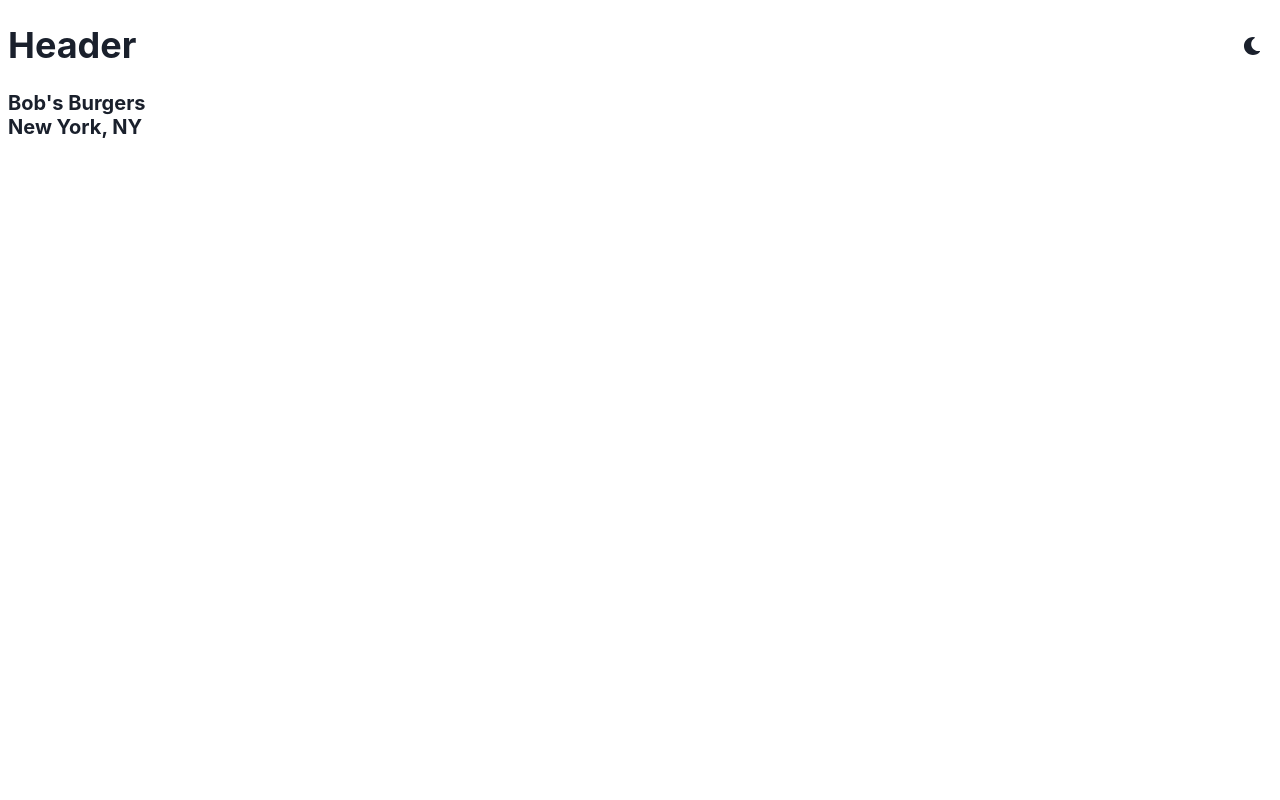
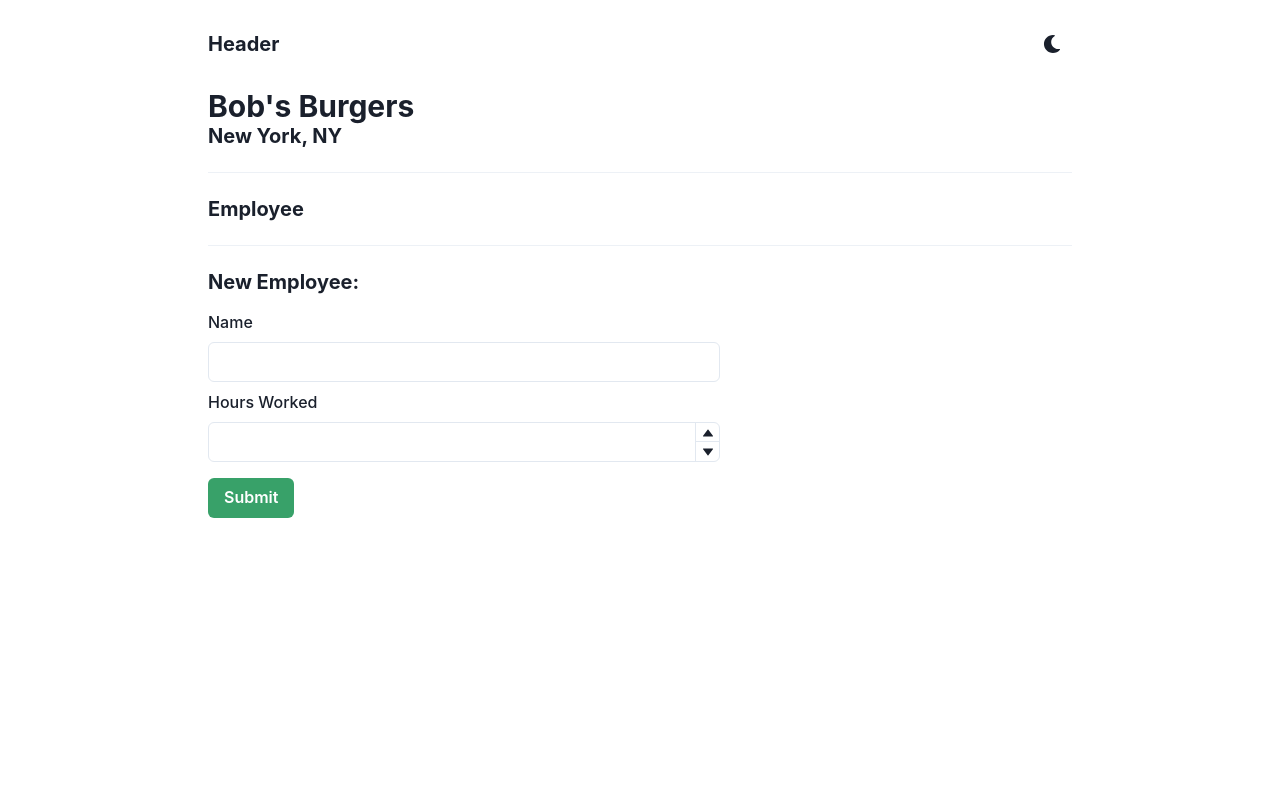
Before and after one commit to hydego17/mobx-react-ts, a React (Create React App) app: page / in a window 1280 px wide. Shown: the top 800 px of the page. Built offline with nearby package versions, Linux system fonts and the light colour scheme.

Commit message:
new Employee input & display

```diff
--- /dev/null
+++ b/src/components/Employee.tsx
@@ -0,0 +1,30 @@
+import React, { Component } from 'react';
+import { observer } from 'mobx-react';
+import { Box, Text } from '@chakra-ui/react';
+
+import { Employee } from '../mst';
+
+interface EmployeeComponentProps {
+  employee: Employee;
+}
+interface EmployeeComponentState {}
+
+@observer
+class EmployeeComponent extends Component<
+  EmployeeComponentProps,
+  EmployeeComponentState
+> {
+  state = {};
+
+  render() {
+    const { name, hoursWorked } = this.props.employee;
+    return (
+      <Box pt={4}>
+        <Text>Name: {name} </Text>
+        <Text>Hours Worked: {hoursWorked} </Text>
+      </Box>
+    );
+  }
+}
+
+export { EmployeeComponent };
--- a/src/components/Employer.tsx
+++ b/src/components/Employer.tsx
@@ -1,13 +1,32 @@
 import React, { Component } from 'react';
 import { inject, observer } from 'mobx-react';
 
-import { Box, Heading } from '@chakra-ui/react';
+import {
+  Box,
+  Heading,
+  FormControl,
+  FormLabel,
+  FormErrorMessage,
+  FormHelperText,
+  NumberInput,
+  NumberInputField,
+  NumberInputStepper,
+  NumberIncrementStepper,
+  NumberDecrementStepper,
+  Input,
+  Divider,
+  Button,
+} from '@chakra-ui/react';
 import { Root } from '../mst';
+import { EmployeeComponent } from './Employee';
 
 interface EmployerComponentProps {
   rootTree?: Root;
 }
-interface EmployerComponentState {}
+interface EmployerComponentState {
+  employeeName: string;
+  hoursWorked: string;
+}
 
 @inject('rootTree')
 @observer
@@ -17,21 +36,89 @@ class EmployerComponent extends Component<
 > {
   constructor(props: EmployerComponentProps) {
     super(props);
-    this.state = {};
+    this.state = {
+      employeeName: '',
+      hoursWorked: '',
+    };
   }
 
-  render() {
+  changeEmployeeName = (e: any) => {
+    const employeeName = e.target.value;
+    this.setState({ employeeName });
+  };
+
+  changeHoursWorked = (value: string) => {
+    this.setState({ hoursWorked: value });
+  };
+
+  onSubmit = (e: any) => {
+    e.preventDefault();
+
+    const { employeeName, hoursWorked } = this.state;
     const { rootTree } = this.props;
 
     if (!rootTree) return null;
+
+    rootTree.employer.newEmployee(employeeName, Number(hoursWorked));
+  };
+
+  render() {
+    const { employeeName, hoursWorked } = this.state;
+    const { rootTree } = this.props;
+
+    if (!rootTree) return null;
+
     const {
-      employer: { name, location },
+      employer: { name, location, employees },
     } = rootTree;
 
     return (
       <Box>
-        <Heading size="md">{name}</Heading>
+        <Heading size="lg">{name}</Heading>
         <Heading size="md">{location}</Heading>
+
+        <Divider my={6} />
+
+        <Heading size="md">Employee</Heading>
+
+        {employees.map((employee) => (
+          <EmployeeComponent key={employee.id} employee={employee} />
+        ))}
+
+        <Divider my={6} />
+
+        <Heading size="md">New Employee:</Heading>
+
+        <Box as="form" maxW="lg" py={4} onSubmit={this.onSubmit}>
+          <FormControl pb={2} id="name">
+            <FormLabel>Name</FormLabel>
+            <Input
+              type="text"
+              value={employeeName}
+              onChange={this.changeEmployeeName}
+            />
+          </FormControl>
+
+          <FormControl pb={2} id="hoursWoked">
+            <FormLabel>Hours Worked</FormLabel>
+            <NumberInput
+              value={hoursWorked}
+              onChange={this.changeHoursWorked}
+              max={50}
+              min={0}
+            >
+              <NumberInputField />
+              <NumberInputStepper>
+                <NumberIncrementStepper />
+                <NumberDecrementStepper />
+              </NumberInputStepper>
+            </NumberInput>
+          </FormControl>
+
+          <Button type="submit" colorScheme="green" my={2}>
+            Submit
+          </Button>
+        </Box>
       </Box>
     );
   }
--- a/src/components/Layout/Footer.tsx
+++ b/src/components/Layout/Footer.tsx
@@ -6,7 +6,7 @@ interface FooterProps {}
 export const Footer = (props: FooterProps) => {
   return (
     <Flex as="footer" py={6} justify="center">
-      <Heading> Footer </Heading>
+      <Heading size="md"> Footer </Heading>
     </Flex>
   );
 };
--- a/src/components/Layout/Header.tsx
+++ b/src/components/Layout/Header.tsx
@@ -1,14 +1,18 @@
 import React from 'react';
-import { Flex, Heading } from '@chakra-ui/react';
+import { Container, Box, Flex, Heading } from '@chakra-ui/react';
 import { ColorModeSwitcher } from '../../ColorModeSwitcher';
 
 interface HeaderProps {}
 
 export const Header = (props: HeaderProps) => {
   return (
-    <Flex as="header" justify="space-between" align="center" py={6} px={2}>
-      <Heading> Header </Heading>
-      <ColorModeSwitcher />
-    </Flex>
+    <Box as="header" py={6}>
+      <Container maxW="4xl" px={4}>
+        <Flex justify="space-between" align="center">
+          <Heading size="md"> Header </Heading>
+          <ColorModeSwitcher />
+        </Flex>
+      </Container>
+    </Box>
   );
 };
--- a/src/components/Layout/index.tsx
+++ b/src/components/Layout/index.tsx
@@ -1,6 +1,6 @@
 import React, { ReactNode } from 'react';
 
-import { ChakraProvider, Box, Grid, theme } from '@chakra-ui/react';
+import { ChakraProvider, Container, theme } from '@chakra-ui/react';
 
 import { Header } from './Header';
 import { Footer } from './Footer';
@@ -13,9 +13,9 @@ export const Layout = ({ children }: LayoutProps) => {
   return (
     <ChakraProvider theme={theme}>
       <Header />
-      <Box as="main" px={2} minH="100vh">
+      <Container as="main" px={4} minH="100vh" maxW="4xl">
         {children}
-      </Box>
+      </Container>
       <Footer />
     </ChakraProvider>
   );
--- a/src/mst/index.ts
+++ b/src/mst/index.ts
@@ -1,20 +1,36 @@
 // Main State Tree
+import { v4 as uuidv4 } from 'uuid';
+import { applySnapshot, Instance, types } from 'mobx-state-tree';
 
-import { Instance, types } from 'mobx-state-tree';
-
+// Employee Model (Node of Employer)
 const EmployeeModel = types.model('Employee', {
   id: types.identifier,
   name: types.string,
-  hours_worked: types.number,
+  hoursWorked: types.number,
 });
 
-const EmployerModel = types.model('Employer', {
-  id: types.identifier,
-  name: types.string,
-  location: types.string,
-  employees: types.array(EmployeeModel),
-});
+// Employer Model (Node of Root)
+const EmployerModel = types
+  .model('Employer', {
+    id: types.identifier,
+    name: types.string,
+    location: types.string,
+    employees: types.array(EmployeeModel),
+  })
+  .actions((self) => {
+    function newEmployee(name: string, hoursWorked: number) {
+      const id = uuidv4();
 
+      applySnapshot(self, {
+        ...self,
+        employees: [{ id, name, hoursWorked }, ...self.employees],
+      });
+    }
+
+    return { newEmployee };
+  });
+
+// Root Model (Tree)
 const RootModel = types.model('Root', {
   employer: EmployerModel,
 });
```
